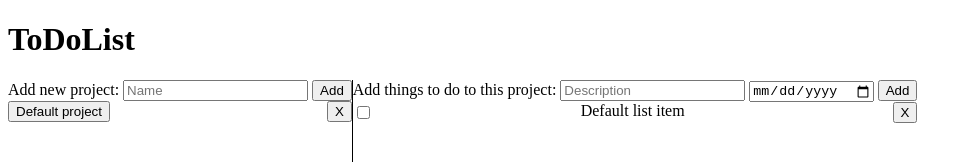
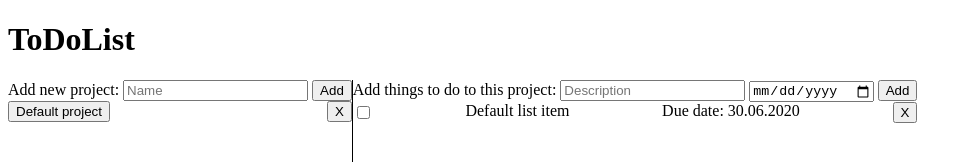
Before and after one commit to Fabi0o/ToDoList, a website built with webpack: page public/index.html in a window 1280 px wide. Shown: the top 162 px of the page, without its empty margins (0-972 px from the left). Built offline with nearby package versions, Linux system fonts and the light colour scheme.

Commit message:
add due date to list item

```diff
--- a/public/index.html
+++ b/public/index.html
@@ -33,6 +33,7 @@
           <div class="listItem">
             <input type="checkbox" />
             <div class="description">Default list item</div>
+            <div class="dueDate">Due date: 30.06.2020</div>
             <button class="deleteButton">X</button>
           </div>
         </div>
```
